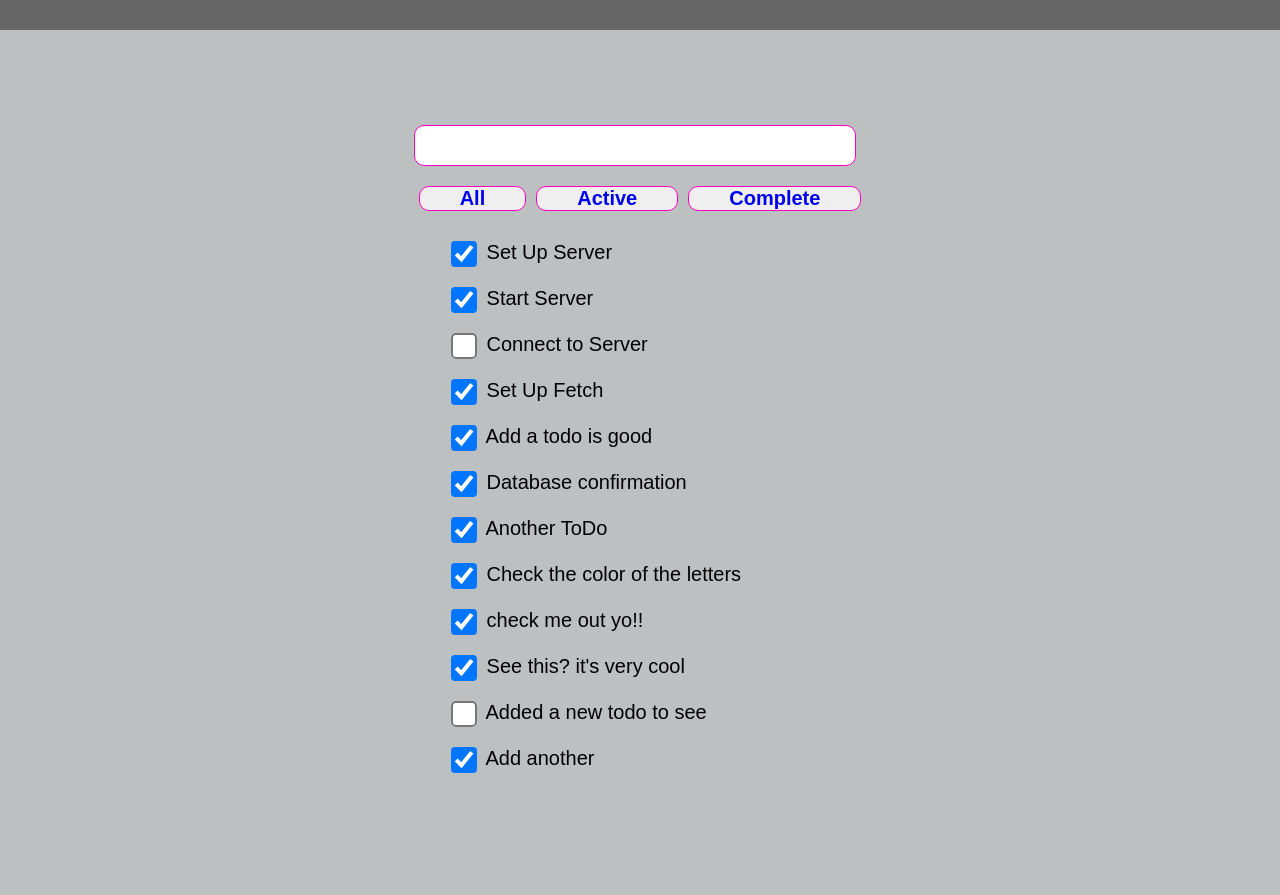
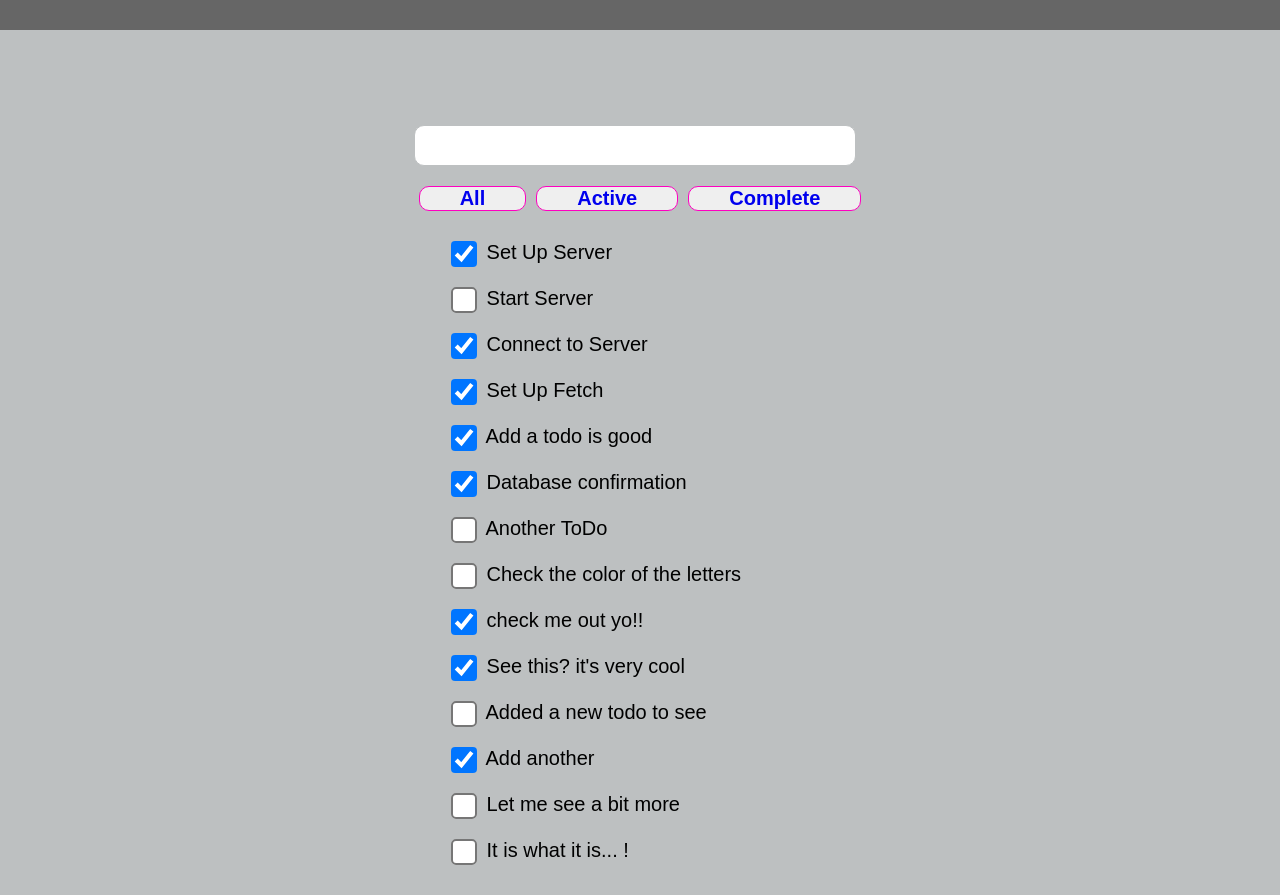
Before and after one commit to sebtn/Qa, a React (Create React App) app: page / in a window 1280 px wide. Shown: the part 240-1135 px from the top of the page. Before the commit the page ends 1043 px from the top, so only its background shows below. Built offline with nearby package versions, Linux system fonts and the light colour scheme; data requests are answered from the project's data file.

Commit message:
A little more CSS

```diff
--- a/db.json
+++ b/db.json
@@ -8,12 +8,12 @@
     {
       "id": 2,
       "name": "Start Server",
-      "isComplete": true
+      "isComplete": false
     },
     {
       "id": 3,
       "name": "Connect to Server",
-      "isComplete": false
+      "isComplete": true
     },
     {
       "id": 4,
@@ -33,12 +33,12 @@
     {
       "id": 11279,
       "name": "Another ToDo",
-      "isComplete": true
+      "isComplete": false
     },
     {
       "id": 4432,
       "name": "Check the color of the letters",
-      "isComplete": true
+      "isComplete": false
     },
     {
       "id": 3319,
@@ -59,6 +59,16 @@
       "id": 4090,
       "name": "Add another",
       "isComplete": true
+    },
+    {
+      "id": 78118,
+      "name": "Let me see a bit more",
+      "isComplete": false
+    },
+    {
+      "id": 34455,
+      "name": "It is what it is... !",
+      "isComplete": false
     }
   ]
 }
--- a/src/App.css
+++ b/src/App.css
@@ -35,11 +35,11 @@
   font-size: 25px;
   border-radius: 10px;
   border-style:none;
-  border:1px solid #ff00c1;
+  border:1px solid ;
   outline:none;
   padding:5px 30px 5px 30px;
   font-weight: 100;
-  color:#666;
+  color:#BDC0C1;
 }
 .foobar {
   min-width: 380px;
```
